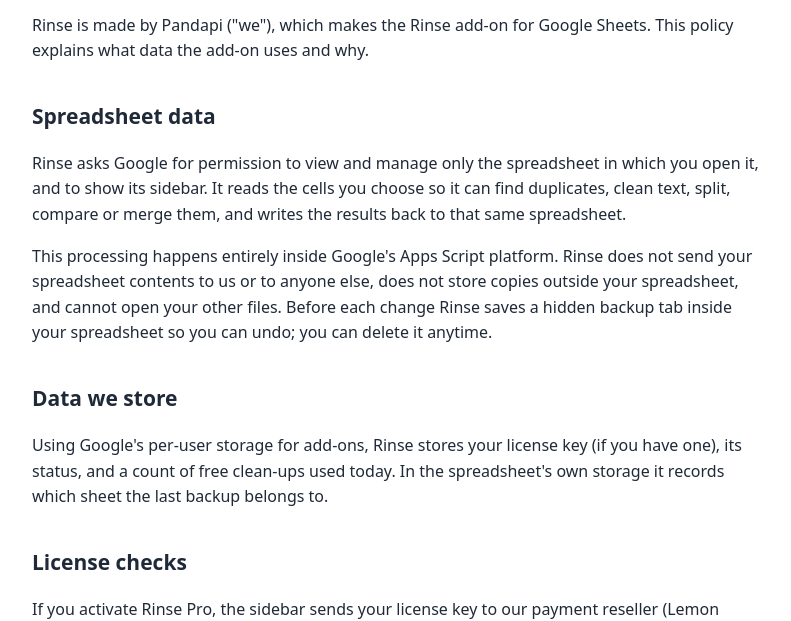
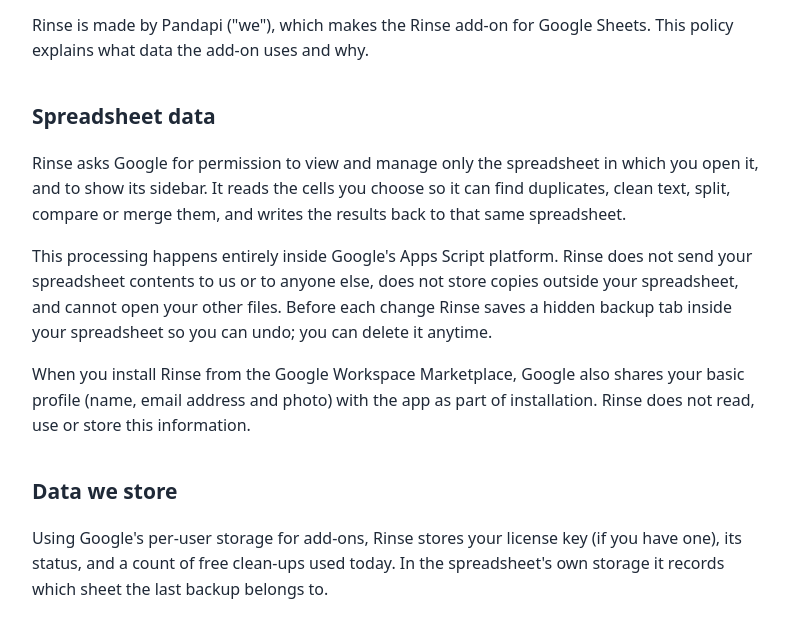
Before and after one commit to rabiislimane/rinse, a plain HTML site: page privacy.html in a window 1280 px wide. Shown: the part 186-807 px from the top of the page, without its empty margins (244-1035 px from the left). Drawn offline with Linux system fonts and the light colour scheme.

Commit message:
Privacy: note basic profile shared at Marketplace install
Co-Authored-By: Claude Opus 5.5 <noreply@anthropic.com>

```diff
--- a/privacy.html
+++ b/privacy.html
@@ -6,6 +6,7 @@
 <h2>Spreadsheet data</h2>
 <p>Rinse asks Google for permission to view and manage only the spreadsheet in which you open it, and to show its sidebar. It reads the cells you choose so it can find duplicates, clean text, split, compare or merge them, and writes the results back to that same spreadsheet.</p>
 <p>This processing happens entirely inside Google's Apps Script platform. Rinse does not send your spreadsheet contents to us or to anyone else, does not store copies outside your spreadsheet, and cannot open your other files. Before each change Rinse saves a hidden backup tab inside your spreadsheet so you can undo; you can delete it anytime.</p>
+<p>When you install Rinse from the Google Workspace Marketplace, Google also shares your basic profile (name, email address and photo) with the app as part of installation. Rinse does not read, use or store this information.</p>
 <h2>Data we store</h2>
 <p>Using Google's per-user storage for add-ons, Rinse stores your license key (if you have one), its status, and a count of free clean-ups used today. In the spreadsheet's own storage it records which sheet the last backup belongs to.</p>
 <h2>License checks</h2>
```
